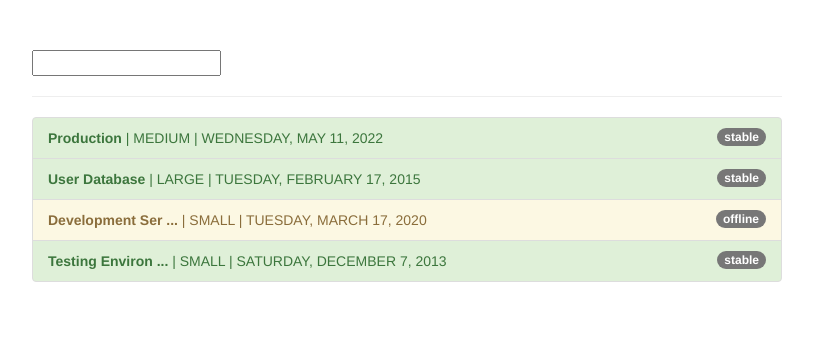
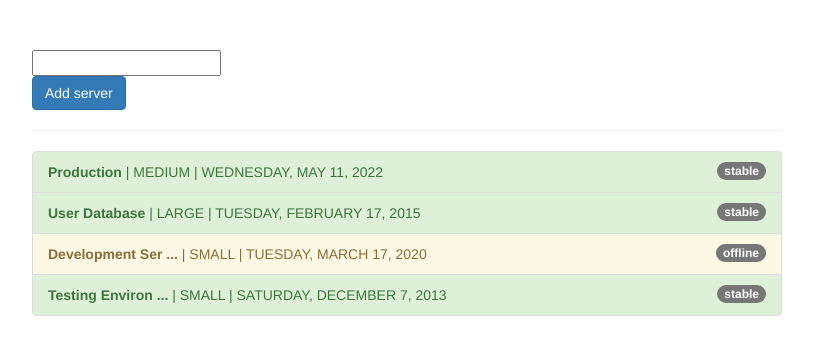
Before and after one commit to Alan114/Angular-pipes, an Angular app: page / in a window 1280 px wide. Shown: the top 354 px of the page, without its empty margins (233-1046 px from the left). Built offline with nearby package versions, Linux system fonts and the light colour scheme.

Commit message:
Creating a filter pipe

```diff
--- a/src/app/app.component.html
+++ b/src/app/app.component.html
@@ -2,6 +2,10 @@
   <div class="row">
     <div class="col-xs-12 col-sm-10 col-md-8 col-sm-offset-1 col-md-offset-2">
       <input type="text" [(ngModel)]="filteredStatus" />
+      <br />
+      <button class="btn btn-primary" (click)="onAddServer()">
+        Add server
+      </button>
       <hr />
       <ul class="list-group">
         <li
--- a/src/app/app.component.ts
+++ b/src/app/app.component.ts
@@ -47,4 +47,13 @@
       "list-group-item-danger": server.status === "critical",
     };
   }
+
+  onAddServer() {
+    this.servers.push({
+      instanceType: "small",
+      name: "New Server",
+      status: "stable",
+      started: new Date(2022, 4, 12),
+    });
+  }
 }
--- a/src/app/filter.pipe.ts
+++ b/src/app/filter.pipe.ts
@@ -2,6 +2,7 @@
 
 @Pipe({
   name: "filter",
+  pure: false,
 })
 export class FilterPipe implements PipeTransform {
   transform(value: any, filterString: string, propName: string): any {
```
